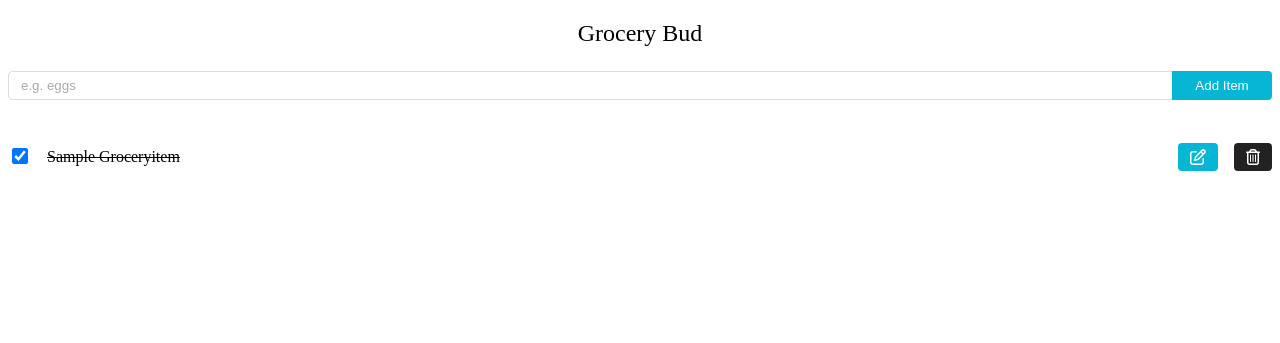
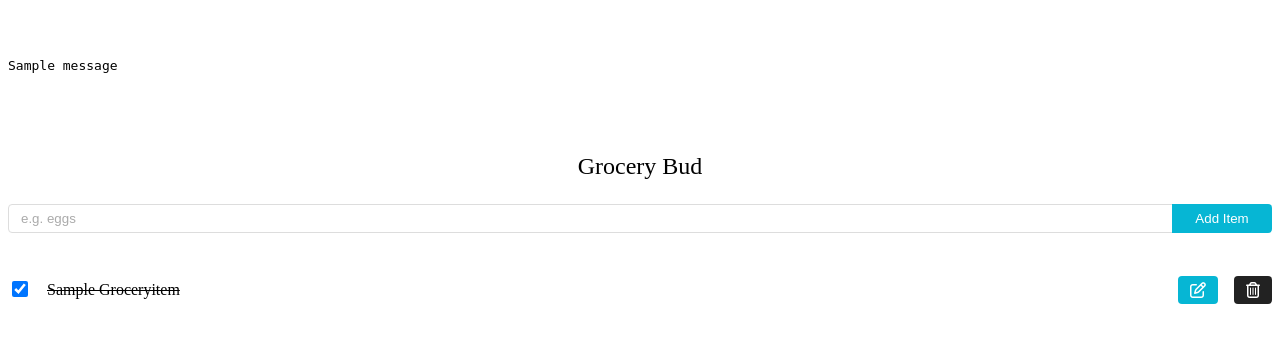
Before and after one commit to PRASHNT19/Grocerybud-with-Django, a Django app: page / in a window 1280 px wide. Shown: the top 343 px of the page. Run offline with Django 5.2, Linux system fonts and the light colour scheme; tables that the repository leaves empty hold one stand-in row (values such as "Sample post"); one stand-in notice (Sample message) is shown.

Commit message:
some errors occured while adding alert

```diff
--- a/grocery/templates/grocery/index.html
+++ b/grocery/templates/grocery/index.html
@@ -14,6 +14,14 @@
   </head>
   <body>
     <section class="section-center">
+      <!-- Messages -->
+      <pre>
+  {% if messages %}
+    {% for message in messages %}
+      <div class="alert alert-{{ message.tags }}">{{ message }}</div>
+    {% endfor %}
+  {% endif %}
+  </pre>
       <!-- Add / Edit Form -->
       <form method="POST"
             action="{% if edit_item %}{% url 'grocery:update' edit_item.id %}{% else %}{% url 'grocery:add' %}{% endif %}">
```
Also changed, not shown: db.sqlite3.
